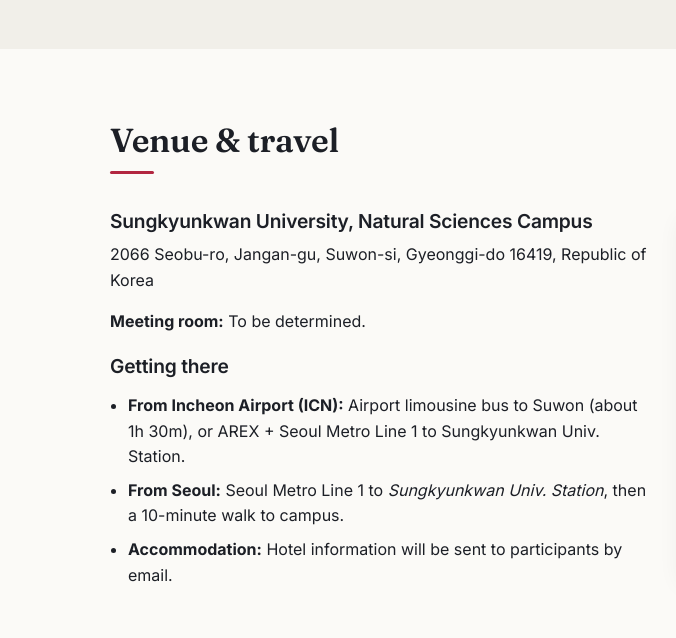
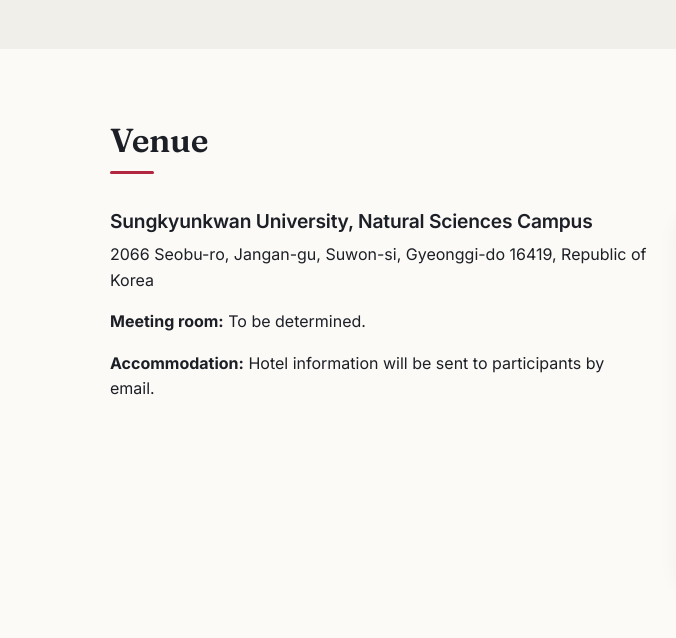
Before and after one commit to skku-hepal/skku-hepal.github.io, a plain HTML site: page index.html in a window 1280 px wide. Shown: the part 3280-3918 px from the top of the page, 0-676 px from the left. Drawn offline with Linux system fonts and the light colour scheme; no server answers.

Commit message:
Remove the unverified travel directions from the venue section
Co-Authored-By: Claude Fable 5.2 <noreply@anthropic.com>

```diff
--- a/index.html
+++ b/index.html
@@ -154,18 +154,13 @@
   <!-- ===== Venue ===== -->
   <section id="venue" class="section">
     <div class="container">
-      <h2 class="section-title">Venue &amp; travel</h2>
+      <h2 class="section-title">Venue</h2>
       <div class="venue-grid">
         <div>
           <h3>Sungkyunkwan University, Natural Sciences Campus</h3>
           <p>2066 Seobu-ro, Jangan-gu, Suwon-si, Gyeonggi-do 16419, Republic of Korea</p>
           <p><strong>Meeting room:</strong> To be determined.</p>
-          <h3>Getting there</h3>
-          <ul class="plain">
-            <li><strong>From Incheon Airport (ICN):</strong> Airport limousine bus to Suwon (about 1h 30m), or AREX + Seoul Metro Line 1 to Sungkyunkwan Univ. Station.</li>
-            <li><strong>From Seoul:</strong> Seoul Metro Line 1 to <em>Sungkyunkwan Univ. Station</em>, then a 10-minute walk to campus.</li>
-            <li><strong>Accommodation:</strong> Hotel information will be sent to participants by email.</li>
-          </ul>
+          <p><strong>Accommodation:</strong> Hotel information will be sent to participants by email.</p>
         </div>
         <div class="map">
           <iframe
```
